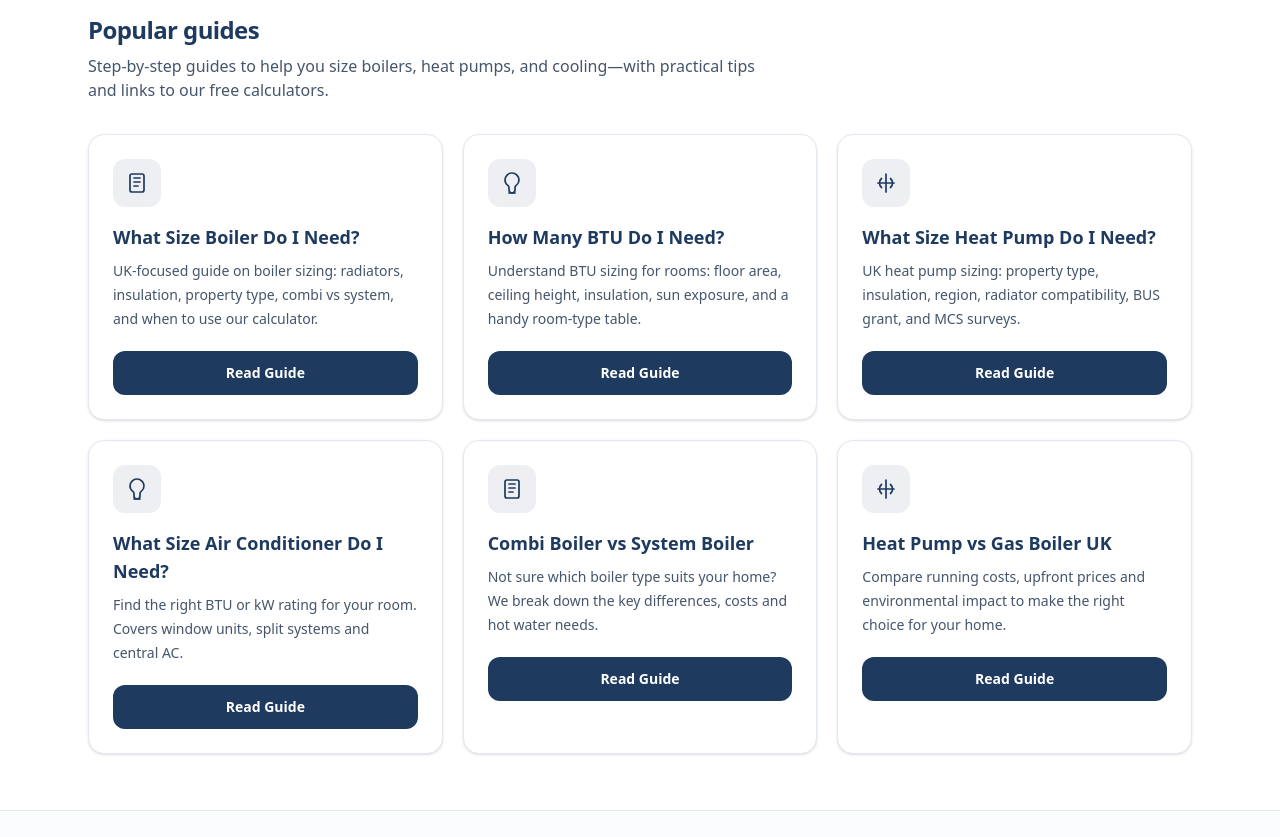
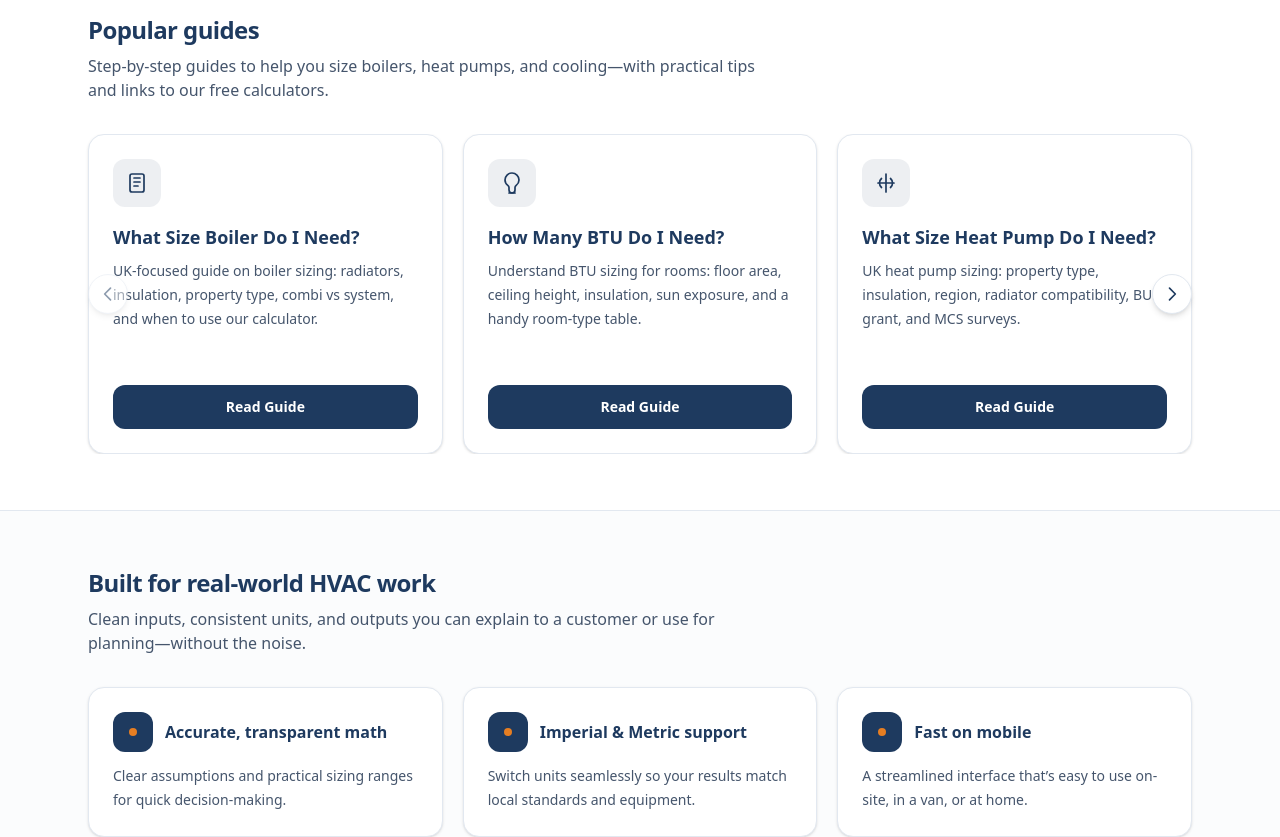
Before and after one commit to Hacvthermal/hvacthermal, a Next.js app: page / in a window 1280 px wide. Shown: the part 1200-2037 px from the top of the page. Built offline with nearby package versions, Linux system fonts and the light colour scheme.

Commit message:
Guides scroll horizontally and all boxes are same height and buttons same height

```diff
--- a/app/page.js
+++ b/app/page.js
@@ -1,6 +1,83 @@
+"use client";
+
 import Link from "next/link";
+import { useState } from "react";
+
+const GUIDE_CARDS = [
+  {
+    title: "What Size Boiler Do I Need?",
+    desc: "UK-focused guide on boiler sizing: radiators, insulation, property type, combi vs system, and when to use our calculator.",
+    href: "/guides/what-size-boiler-do-i-need",
+    icon: (
+      <svg viewBox="0 0 24 24" className="h-6 w-6" fill="none" aria-hidden="true">
+        <path d="M7 3h10a2 2 0 0 1 2 2v14a2 2 0 0 1-2 2H7a2 2 0 0 1-2-2V5a2 2 0 0 1 2-2Z" stroke="currentColor" strokeWidth="1.7" strokeLinejoin="round" />
+        <path d="M9 7h6M9 11h6M9 15h4" stroke="currentColor" strokeWidth="1.7" strokeLinecap="round" />
+      </svg>
+    ),
+  },
+  {
+    title: "How Many BTU Do I Need?",
+    desc: "Understand BTU sizing for rooms: floor area, ceiling height, insulation, sun exposure, and a handy room-type table.",
+    href: "/guides/how-many-btu-do-i-need",
+    icon: (
+      <svg viewBox="0 0 24 24" className="h-6 w-6" fill="none" aria-hidden="true">
+        <path d="M12 2a7 7 0 0 0-7 7c0 2.1 1.1 4.1 2.8 5.4.9.7 1.2 1.2 1.2 2.1V19a3 3 0 0 0 6 0v-2.5c0-.9.3-1.4 1.2-2.1A6.9 6.9 0 0 0 19 9a7 7 0 0 0-7-7Z" stroke="currentColor" strokeWidth="1.7" strokeLinejoin="round" />
+        <path d="M9 22h6" stroke="currentColor" strokeWidth="1.7" strokeLinecap="round" />
+      </svg>
+    ),
+  },
+  {
+    title: "What Size Heat Pump Do I Need?",
+    desc: "UK heat pump sizing: property type, insulation, region, radiator compatibility, BUS grant, and MCS surveys.",
+    href: "/guides/what-size-heat-pump-do-i-need",
+    icon: (
+      <svg viewBox="0 0 24 24" className="h-6 w-6" fill="none" aria-hidden="true">
+        <path d="M12 3v18" stroke="currentColor" strokeWidth="1.7" strokeLinecap="round" />
+        <path d="M4 12h16" stroke="currentColor" strokeWidth="1.7" strokeLinecap="round" />
+        <path d="M7.5 7.5a6 6 0 0 0 0 9" stroke="currentColor" strokeWidth="1.7" strokeLinecap="round" />
+        <path d="M16.5 7.5a6 6 0 0 1 0 9" stroke="currentColor" strokeWidth="1.7" strokeLinecap="round" />
+      </svg>
+    ),
+  },
+  {
+    title: "What Size Air Conditioner Do I Need?",
+    desc: "Find the right BTU or kW rating for your room. Covers window units, split systems and central AC.",
+    href: "/guides/what-size-air-conditioner-do-i-need",
+    icon: (
+      <svg viewBox="0 0 24 24" className="h-6 w-6" fill="none" aria-hidden="true">
+        <path d="M12 2a7 7 0 0 0-7 7c0 2.1 1.1 4.1 2.8 5.4.9.7 1.2 1.2 1.2 2.1V19a3 3 0 0 0 6 0v-2.5c0-.9.3-1.4 1.2-2.1A6.9 6.9 0 0 0 19 9a7 7 0 0 0-7-7Z" stroke="currentColor" strokeWidth="1.7" strokeLinejoin="round" />
+        <path d="M9 22h6" stroke="currentColor" strokeWidth="1.7" strokeLinecap="round" />
+      </svg>
+    ),
+  },
+  {
+    title: "Combi Boiler vs System Boiler",
+    desc: "Not sure which boiler type suits your home? We break down the key differences, costs and hot water needs.",
+    href: "/guides/combi-boiler-vs-system-boiler",
+    icon: (
+      <svg viewBox="0 0 24 24" className="h-6 w-6" fill="none" aria-hidden="true">
+        <path d="M7 3h10a2 2 0 0 1 2 2v14a2 2 0 0 1-2 2H7a2 2 0 0 1-2-2V5a2 2 0 0 1 2-2Z" stroke="currentColor" strokeWidth="1.7" strokeLinejoin="round" />
+        <path d="M9 7h6M9 11h6M9 15h4" stroke="currentColor" strokeWidth="1.7" strokeLinecap="round" />
+      </svg>
+    ),
+  },
+  {
+    title: "Heat Pump vs Gas Boiler UK",
+    desc: "Compare running costs, upfront prices and environmental impact to make the right choice for your home.",
+    href: "/guides/heat-pump-vs-gas-boiler",
+    icon: (
+      <svg viewBox="0 0 24 24" className="h-6 w-6" fill="none" aria-hidden="true">
+        <path d="M12 3v18" stroke="currentColor" strokeWidth="1.7" strokeLinecap="round" />
+        <path d="M4 12h16" stroke="currentColor" strokeWidth="1.7" strokeLinecap="round" />
+        <path d="M7.5 7.5a6 6 0 0 0 0 9" stroke="currentColor" strokeWidth="1.7" strokeLinecap="round" />
+        <path d="M16.5 7.5a6 6 0 0 1 0 9" stroke="currentColor" strokeWidth="1.7" strokeLinecap="round" />
+      </svg>
+    ),
+  },
+];
 
 export default function Home() {
+  const [guidesPage, setGuidesPage] = useState(0);
   return (
     <div className="min-h-screen bg-white font-sans text-slate-900">
       <header className="sticky top-0 z-50 border-b border-slate-200 bg-white/80 backdrop-blur">
@@ -282,164 +359,29 @@ export default function Home() {
             </div>
           </div>
 
-          <div className="mt-8 grid grid-cols-1 gap-5 sm:grid-cols-2 lg:grid-cols-3">
-            {[
-              {
-                title: "What Size Boiler Do I Need?",
-                desc: "UK-focused guide on boiler sizing: radiators, insulation, property type, combi vs system, and when to use our calculator.",
-                href: "/guides/what-size-boiler-do-i-need",
-                icon: (
-                  <svg viewBox="0 0 24 24" className="h-6 w-6" fill="none" aria-hidden="true">
-                    <path
-                      d="M7 3h10a2 2 0 0 1 2 2v14a2 2 0 0 1-2 2H7a2 2 0 0 1-2-2V5a2 2 0 0 1 2-2Z"
-                      stroke="currentColor"
-                      strokeWidth="1.7"
-                      strokeLinejoin="round"
-                    />
-                    <path
-                      d="M9 7h6M9 11h6M9 15h4"
-                      stroke="currentColor"
-                      strokeWidth="1.7"
-                      strokeLinecap="round"
-                    />
-                  </svg>
-                ),
-              },
-              {
-                title: "How Many BTU Do I Need?",
-                desc: "Understand BTU sizing for rooms: floor area, ceiling height, insulation, sun exposure, and a handy room-type table.",
-                href: "/guides/how-many-btu-do-i-need",
-                icon: (
-                  <svg viewBox="0 0 24 24" className="h-6 w-6" fill="none" aria-hidden="true">
-                    <path
-                      d="M12 2a7 7 0 0 0-7 7c0 2.1 1.1 4.1 2.8 5.4.9.7 1.2 1.2 1.2 2.1V19a3 3 0 0 0 6 0v-2.5c0-.9.3-1.4 1.2-2.1A6.9 6.9 0 0 0 19 9a7 7 0 0 0-7-7Z"
-                      stroke="currentColor"
-                      strokeWidth="1.7"
-                      strokeLinejoin="round"
-                    />
-                    <path
-                      d="M9 22h6"
-                      stroke="currentColor"
-                      strokeWidth="1.7"
-                      strokeLinecap="round"
-                    />
-                  </svg>
-                ),
-              },
-              {
-                title: "What Size Heat Pump Do I Need?",
-                desc: "UK heat pump sizing: property type, insulation, region, radiator compatibility, BUS grant, and MCS surveys.",
-                href: "/guides/what-size-heat-pump-do-i-need",
-                icon: (
-                  <svg viewBox="0 0 24 24" className="h-6 w-6" fill="none" aria-hidden="true">
-                    <path
-                      d="M12 3v18"
-                      stroke="currentColor"
-                      strokeWidth="1.7"
-                      strokeLinecap="round"
-                    />
-                    <path
-                      d="M4 12h16"
-                      stroke="currentColor"
-                      strokeWidth="1.7"
-                      strokeLinecap="round"
-                    />
-                    <path
-                      d="M7.5 7.5a6 6 0 0 0 0 9"
-                      stroke="currentColor"
-                      strokeWidth="1.7"
-                      strokeLinecap="round"
-                    />
-                    <path
-                      d="M16.5 7.5a6 6 0 0 1 0 9"
-                      stroke="currentColor"
-                      strokeWidth="1.7"
-                      strokeLinecap="round"
-                    />
-                  </svg>
-                ),
-              },
-              {
-                title: "What Size Air Conditioner Do I Need?",
-                desc: "Find the right BTU or kW rating for your room. Covers window units, split systems and central AC.",
-                href: "/guides/what-size-air-conditioner-do-i-need",
-                icon: (
-                  <svg viewBox="0 0 24 24" className="h-6 w-6" fill="none" aria-hidden="true">
-                    <path
-                      d="M12 2a7 7 0 0 0-7 7c0 2.1 1.1 4.1 2.8 5.4.9.7 1.2 1.2 1.2 2.1V19a3 3 0 0 0 6 0v-2.5c0-.9.3-1.4 1.2-2.1A6.9 6.9 0 0 0 19 9a7 7 0 0 0-7-7Z"
-                      stroke="currentColor"
-                      strokeWidth="1.7"
-                      strokeLinejoin="round"
-                    />
-                    <path
-                      d="M9 22h6"
-                      stroke="currentColor"
-                      strokeWidth="1.7"
-                      strokeLinecap="round"
-                    />
-                  </svg>
-                ),
-              },
-              {
-                title: "Combi Boiler vs System Boiler",
-                desc: "Not sure which boiler type suits your home? We break down the key differences, costs and hot water needs.",
-                href: "/guides/combi-boiler-vs-system-boiler",
-                icon: (
-                  <svg viewBox="0 0 24 24" className="h-6 w-6" fill="none" aria-hidden="true">
-                    <path
-                      d="M7 3h10a2 2 0 0 1 2 2v14a2 2 0 0 1-2 2H7a2 2 0 0 1-2-2V5a2 2 0 0 1 2-2Z"
-                      stroke="currentColor"
-                      strokeWidth="1.7"
-                      strokeLinejoin="round"
-                    />
-                    <path
-                      d="M9 7h6M9 11h6M9 15h4"
-                      stroke="currentColor"
-                      strokeWidth="1.7"
-                      strokeLinecap="round"
-                    />
-                  </svg>
-                ),
-              },
-              {
-                title: "Heat Pump vs Gas Boiler UK",
-                desc: "Compare running costs, upfront prices and environmental impact to make the right choice for your home.",
-                href: "/guides/heat-pump-vs-gas-boiler",
-                icon: (
-                  <svg viewBox="0 0 24 24" className="h-6 w-6" fill="none" aria-hidden="true">
-                    <path
-                      d="M12 3v18"
-                      stroke="currentColor"
-                      strokeWidth="1.7"
-                      strokeLinecap="round"
-                    />
-                    <path
-                      d="M4 12h16"
-                      stroke="currentColor"
-                      strokeWidth="1.7"
-                      strokeLinecap="round"
-                    />
-                    <path
-                      d="M7.5 7.5a6 6 0 0 0 0 9"
-                      stroke="currentColor"
-                      strokeWidth="1.7"
-                      strokeLinecap="round"
-                    />
-                    <path
-                      d="M16.5 7.5a6 6 0 0 1 0 9"
-                      stroke="currentColor"
-                      strokeWidth="1.7"
-                      strokeLinecap="round"
-                    />
-                  </svg>
-                ),
-              },
-            ].map((card) => (
+          <div className="mt-8 relative">
+            <div
+              className="overflow-hidden"
+              style={{ marginLeft: "-0.25rem", marginRight: "-0.25rem" }}
+            >
+              <div
+                className="flex transition-transform duration-300 ease-out"
+                style={{
+                  width: "200%",
+                  transform: `translateX(-${guidesPage * 50}%)`,
+                }}
+              >
+                {[0, 1].map((slideIndex) => (
+                  <div
+                    key={slideIndex}
+                    className="flex w-1/2 flex-shrink-0 gap-5 px-1"
+                  >
+                    {GUIDE_CARDS.slice(slideIndex * 3, slideIndex * 3 + 3).map((card) => (
                       <div
                         key={card.title}
-                className="group rounded-2xl border border-slate-200 bg-white p-6 shadow-sm transition hover:shadow-md"
+                        className="group flex h-[320px] min-w-0 flex-1 flex-col justify-between rounded-2xl border border-slate-200 bg-white p-6 shadow-sm transition hover:shadow-md"
                       >
-                <div className="flex items-start justify-between gap-4">
+                        <div className="min-h-0 flex-1">
                           <div
                             className="inline-flex items-center justify-center rounded-xl p-3"
                             style={{ backgroundColor: "rgba(30,58,95,0.08)", color: "#1E3A5F" }}
@@ -447,12 +389,14 @@ export default function Home() {
                           >
                             {card.icon}
                           </div>
-                </div>
                           <h3 className="mt-4 text-lg font-bold" style={{ color: "#1E3A5F" }}>
                             {card.title}
                           </h3>
-                <p className="mt-2 text-sm leading-6 text-slate-600">{card.desc}</p>
-                <div className="mt-5">
+                          <p className="mt-2 text-sm leading-6 text-slate-600 line-clamp-3">
+                            {card.desc}
+                          </p>
+                        </div>
+                        <div className="flex-shrink-0 pt-5">
                           <Link
                             href={card.href}
                             className="inline-flex w-full items-center justify-center rounded-xl px-4 py-3 text-sm font-semibold text-white transition-colors hover:opacity-95"
@@ -463,6 +407,34 @@ export default function Home() {
                         </div>
                       </div>
                     ))}
+                  </div>
+                ))}
+              </div>
+            </div>
+            <button
+              type="button"
+              onClick={() => setGuidesPage((p) => Math.max(0, p - 1))}
+              disabled={guidesPage === 0}
+              aria-label="Previous guides"
+              className="absolute left-0 top-1/2 z-10 flex h-10 w-10 -translate-y-1/2 items-center justify-center rounded-full border border-slate-200 bg-white shadow-md transition hover:bg-slate-50 disabled:pointer-events-none disabled:opacity-50"
+              style={{ color: "#1E3A5F" }}
+            >
+              <svg className="h-5 w-5" fill="none" viewBox="0 0 24 24" stroke="currentColor" strokeWidth="2">
+                <path strokeLinecap="round" strokeLinejoin="round" d="M15 19l-7-7 7-7" />
+              </svg>
+            </button>
+            <button
+              type="button"
+              onClick={() => setGuidesPage((p) => Math.min(1, p + 1))}
+              disabled={guidesPage === 1}
+              aria-label="Next guides"
+              className="absolute right-0 top-1/2 z-10 flex h-10 w-10 -translate-y-1/2 items-center justify-center rounded-full border border-slate-200 bg-white shadow-md transition hover:bg-slate-50 disabled:pointer-events-none disabled:opacity-50"
+              style={{ color: "#1E3A5F" }}
+            >
+              <svg className="h-5 w-5" fill="none" viewBox="0 0 24 24" stroke="currentColor" strokeWidth="2">
+                <path strokeLinecap="round" strokeLinejoin="round" d="M9 5l7 7-7 7" />
+              </svg>
+            </button>
           </div>
         </section>
 
```
Lines whose indentation alone changed are shown as unchanged.
